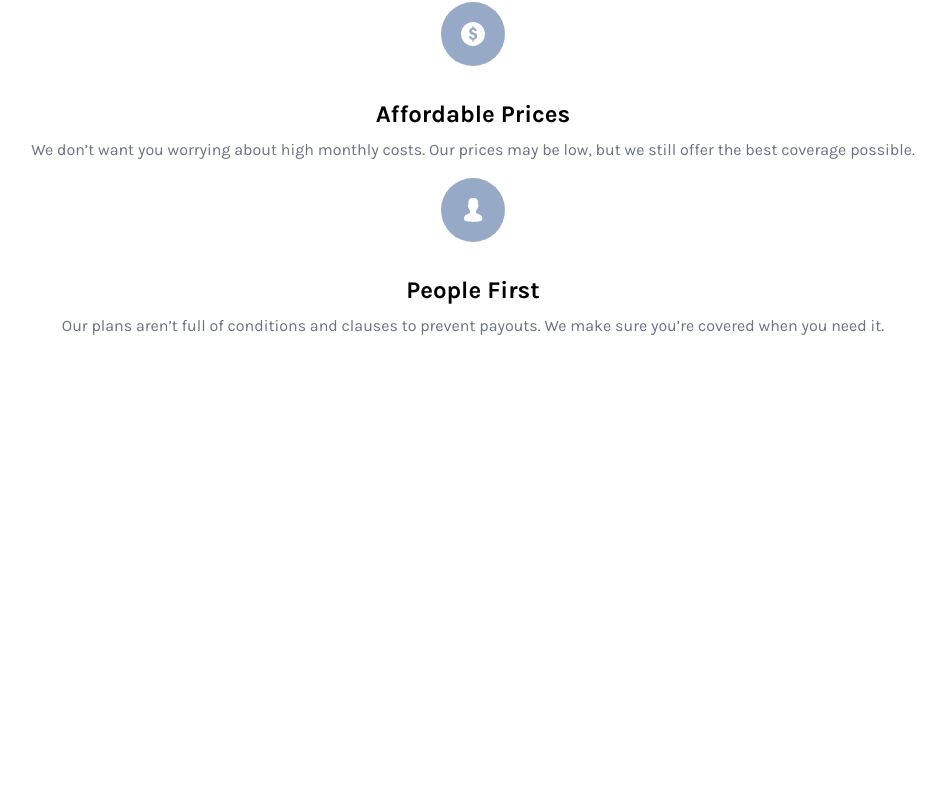
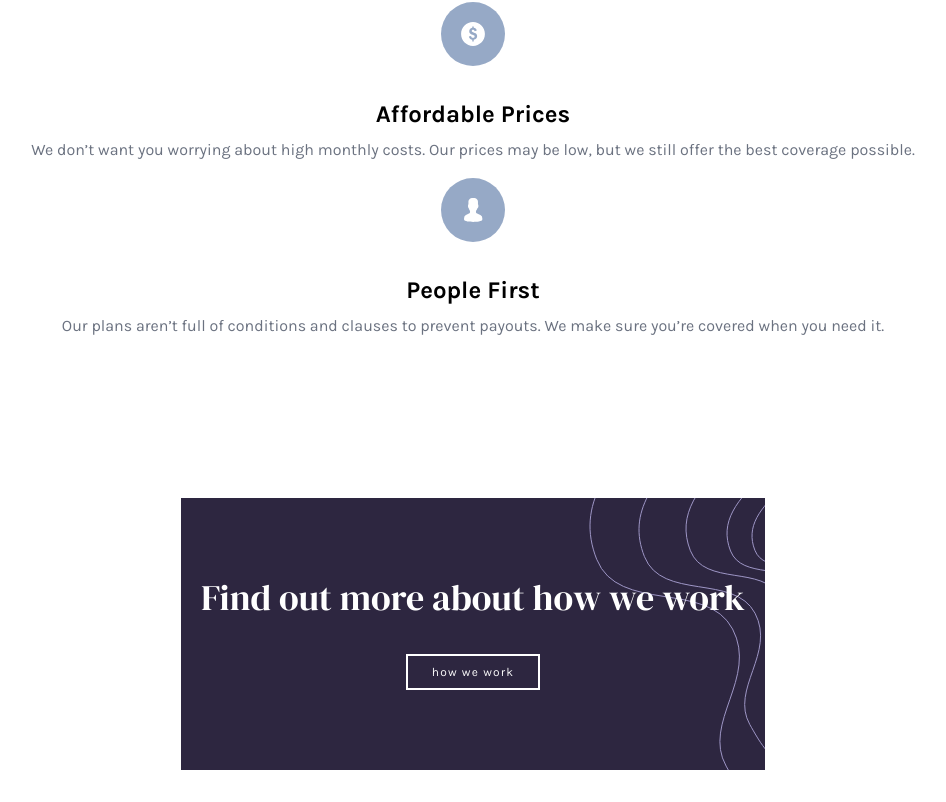
Before and after one commit to Medido1/Insure-landing-page, a React (Vite) app: page / in a window 1280 px wide. Shown: the part 1193-1995 px from the top of the page, without its empty margins (167-1113 px from the left). Before the commit the page ends 1563 px from the top, so only its background shows below. Built offline with nearby package versions, Linux system fonts and the light colour scheme.

Commit message:
Create and set up how we work component

```diff
--- /dev/null
+++ b/src/components/HowWeWork.jsx
@@ -0,0 +1,20 @@
+function HowWeWork() {
+  return (
+    <div
+      className="py-20 px-5 text-center bg-DarkViolet mt-40
+      bg-workMobile bg-no-repeat bg-right-top
+    ">
+      <p className="text-white text-4xl font-DMSerif mb-5">
+        Find out more about how we work
+      </p>
+      <button
+        className="border-2 border-white px-6 py-2
+        border-white text-VeryLightGray text-xs mt-4 tracking-widest"
+      >
+        how we work
+      </button>
+    </div>
+  )
+}
+
+export default HowWeWork;
--- a/src/components/Main.jsx
+++ b/src/components/Main.jsx
@@ -1,4 +1,5 @@
 import Benefit from "./Benfit";
+import HowWeWork from "./HowWeWork";
 import {benefitsList} from "../../data";
 import { useState } from "react";
 
@@ -17,6 +18,7 @@ function Main() {
           return <Benefit key={benefit.id} data={benefit}/>
         })}
       </div>
+      <HowWeWork />
     </main>
   )
 }
--- a/tailwind.config.js
+++ b/tailwind.config.js
@@ -24,7 +24,7 @@ export default {
         "navMenu" : "url('./src/assets/images/bg-pattern-mobile-nav.svg')",
         "mobileIntroLeft": "url('./src/assets/images/bg-pattern-intro-left-mobile.svg')",
         "mobileIntroRight": "url('./src/assets/images/bg-pattern-intro-right-mobile.svg')",
-        "workMobile": "url('./src/assets/images/bg-pattern-how-we-work-mobile.svg')"
+        "workMobile": "url('./src/assets/images/bg-pattern-how-we-work-mobile.svg')",
       }
     }
   },
```
